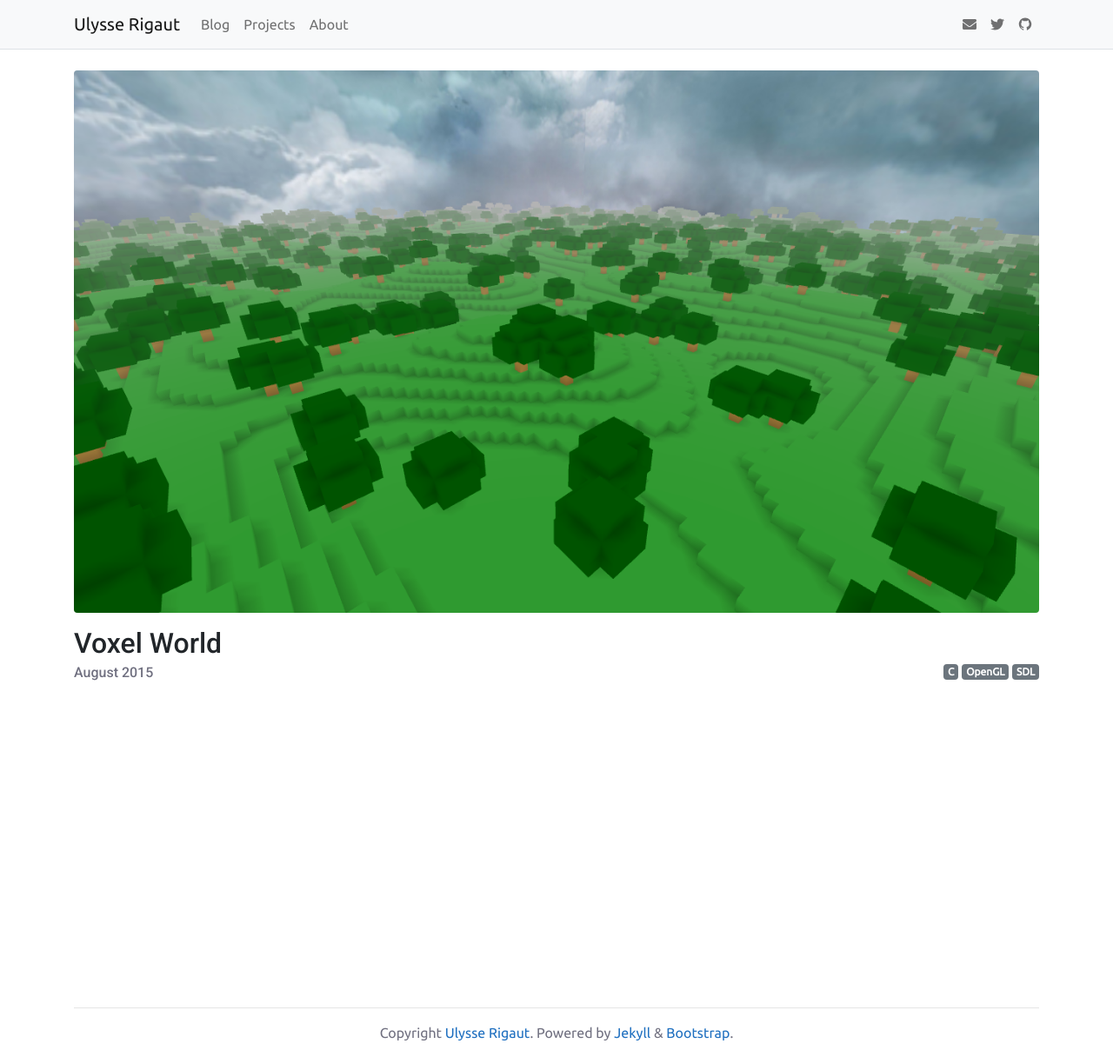
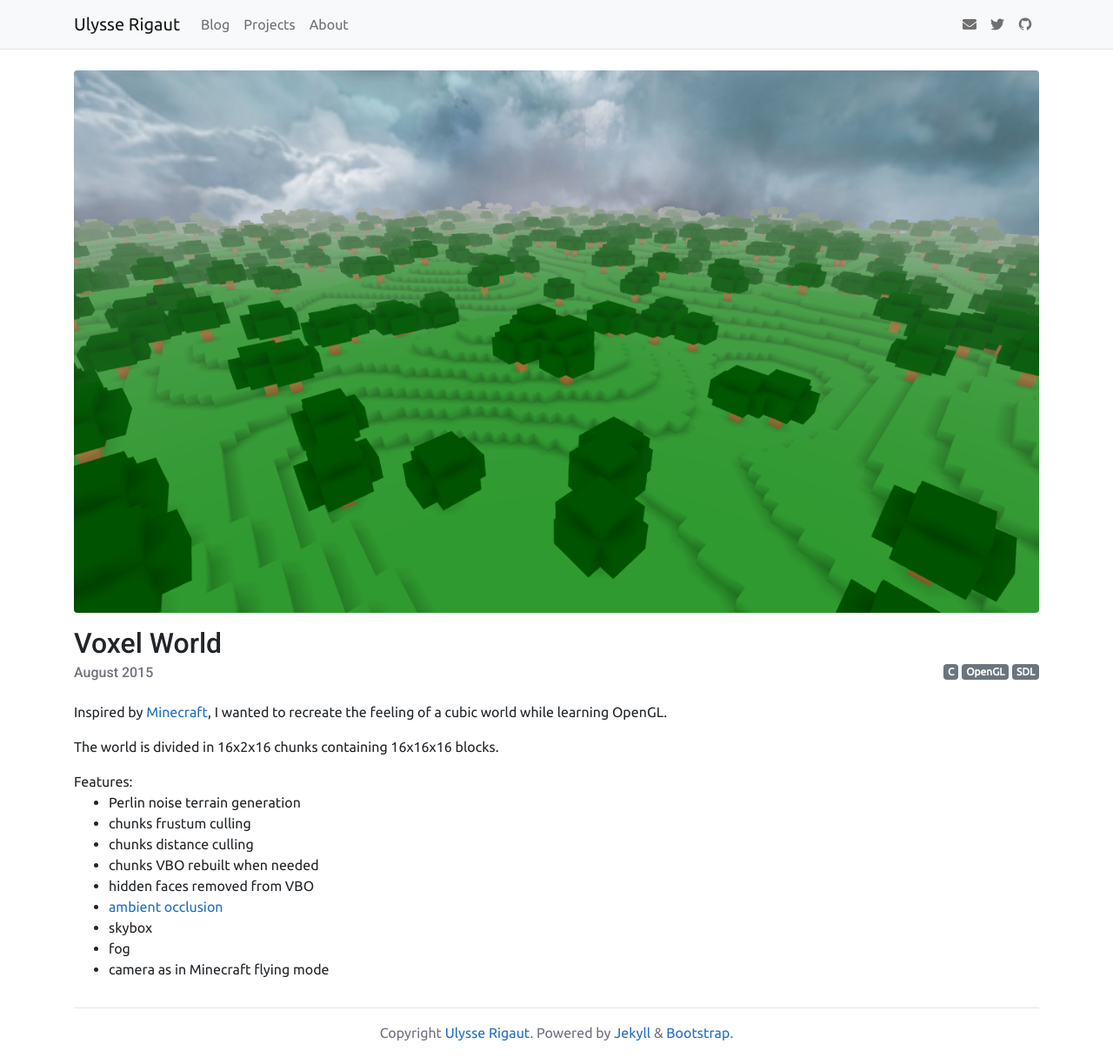
Before and after one commit to Blodangan/blodangan.github.io, a Jekyll site: the page built from _projects/voxel-world.md, in a window 1280 px wide and 1216 px high. Shown: the whole window at 87% size. Built offline with Jekyll 4.4.1, drawn with Linux system fonts in a browser that asks for light colours.

Commit message:
Add projects explanations

```diff
--- a/_projects/voxel-world.md
+++ b/_projects/voxel-world.md
@@ -10,3 +10,19 @@ datetime:
 tags: C OpenGL SDL
 description: A simple voxel project.
 ---
+
+Inspired by [Minecraft](https://www.minecraft.net/), I wanted to recreate the feeling of a cubic world while learning OpenGL.
+
+The world is divided in 16x2x16 chunks containing 16x16x16 blocks.
+
+{:.mb-0}
+Features:
+* Perlin noise terrain generation
+* chunks frustum culling
+* chunks distance culling
+* chunks VBO rebuilt when needed
+* hidden faces removed from VBO
+* [ambient occlusion](https://0fps.net/2013/07/03/ambient-occlusion-for-minecraft-like-worlds/)
+* skybox
+* fog
+* camera as in Minecraft flying mode
--- a/_sass/main.scss
+++ b/_sass/main.scss
@@ -99,3 +99,10 @@ mjx-container {
 #markdown-toc a {
     @extend .text-truncate;
 }
+
+.blockquote {
+    font-size: 1rem;
+    background-color: rgba(0, 0, 0, 0.05);
+    @extend .rounded;
+    @extend .pl-1;
+}
```
Also changed, not shown: _includes/embed.html (added, +7 -0 lines), _projects/2048-3d.md (+6 -0 lines), _projects/nachst-statioun.md (+11 -0 lines), _projects/sea-of-triangles.md (+21 -0 lines).
